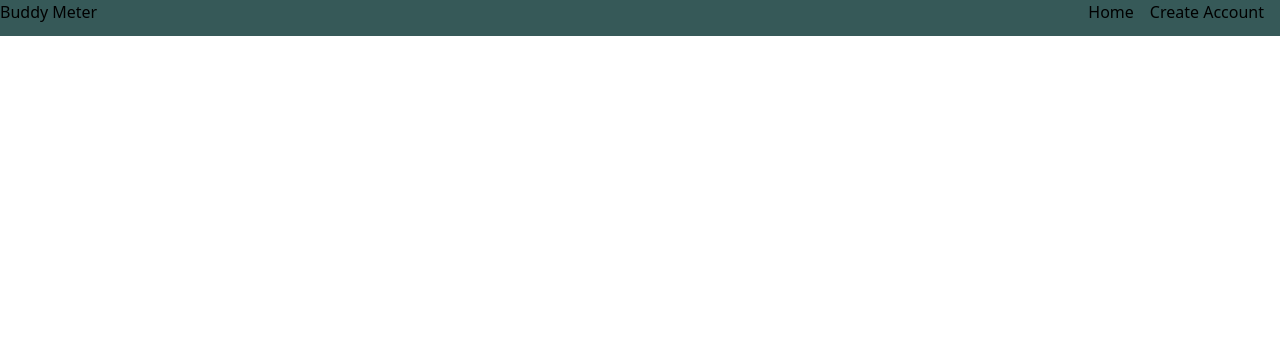
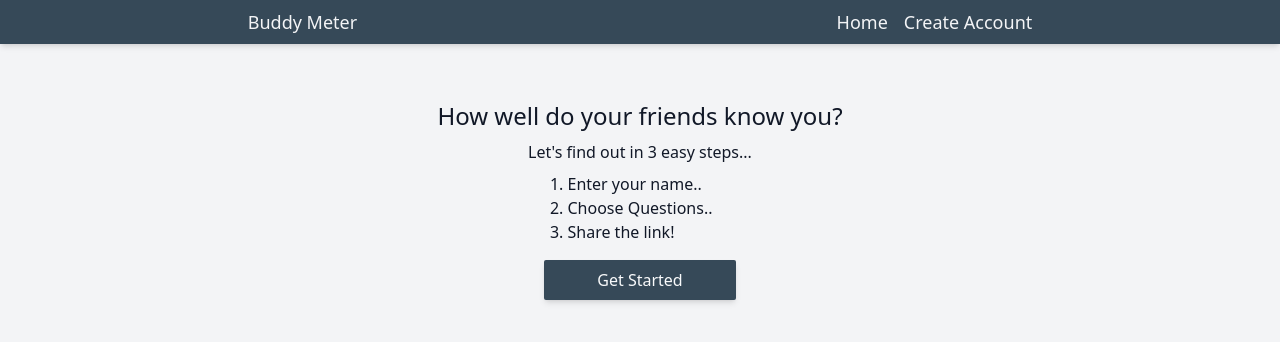
Before and after one commit to adarsh-chakraborty/BuddyMeter, a React (Create React App) app in the folder frontend/: page / in a window 1280 px wide. Shown: the top 342 px of the page. Built offline with nearby package versions, Linux system fonts and the light colour scheme.

Commit message:
HomeScreen init

```diff
--- a/frontend/src/App.js
+++ b/frontend/src/App.js
@@ -1,12 +1,16 @@
 import { Routes, Route } from 'react-router-dom';
 
 import Header from './components/Header';
+import HomeScreen from './screens/HomeScreen';
 
 function App() {
   return (
-    <>
+    <div className="min-h-screen bg-gray-100">
       <Header />
-    </>
+      <main>
+        <HomeScreen />
+      </main>
+    </div>
   );
 }
 
--- /dev/null
+++ b/frontend/src/components/Button.js
@@ -0,0 +1,17 @@
+import React from 'react';
+
+const Button = ({ btnText, btnType, btnOnClick, classNames }) => {
+  return (
+    <button
+      type={btnType}
+      onClick={btnOnClick}
+      className={`bg-[#364958] p-2 w-48 text-gray-50 rounded-sm shadow-md hover:bg-slate-600 transition-colors duration-200 ease-in-out ${
+        classNames && classNames
+      }`}
+    >
+      {btnText}
+    </button>
+  );
+};
+
+export default Button;
--- a/frontend/src/components/Container.js
+++ b/frontend/src/components/Container.js
@@ -1,7 +1,15 @@
 import React from 'react';
 
 const Container = (props) => {
-  return <div className="max-w-lg">{props.children}</div>;
+  return (
+    <div
+      className={`w-full px-8 mx-auto flex justify-center ${
+        props.classNames && props.classNames
+      }`}
+    >
+      {props.children}
+    </div>
+  );
 };
 
 export default Container;
--- a/frontend/src/components/Header.js
+++ b/frontend/src/components/Header.js
@@ -2,9 +2,9 @@ import React from 'react';
 
 const Header = () => {
   return (
-    <header className="h-9 flex justify-between bg-[#365958]">
+    <header className="h-fit p-2 flex justify-around bg-[#364958] text-gray-100 text-lg shadow-md">
       <div>
-        <span>Buddy Meter</span>
+        <span className="px-4">Buddy Meter</span>
       </div>
       <ul className="flex gap-4 mx-4">
         <li>Home</li>
--- /dev/null
+++ b/frontend/src/screens/HomeScreen.js
@@ -0,0 +1,26 @@
+import React from 'react';
+import Button from '../components/Button';
+import Container from '../components/Container';
+
+const HomeScreen = () => {
+  const getStartedHandler = (e) => {};
+  return (
+    <Container classNames="flex-col items-center text-gray-900 mt-12">
+      <h2 className="text-2xl mt-2">How well do your friends know you?</h2>
+      <p className="p-2">Let's find out in 3 easy steps...</p>
+      <ul className="list-decimal">
+        <li>Enter your name..</li>
+        <li>Choose Questions..</li>
+        <li>Share the link!</li>
+      </ul>
+      <Button
+        btnText="Get Started"
+        btnType="submit"
+        btnOnClick={getStartedHandler}
+        classNames="mt-4"
+      />
+    </Container>
+  );
+};
+
+export default HomeScreen;
```
Also changed, not shown: 1 other file (tests, documents, lock files or other folders).
